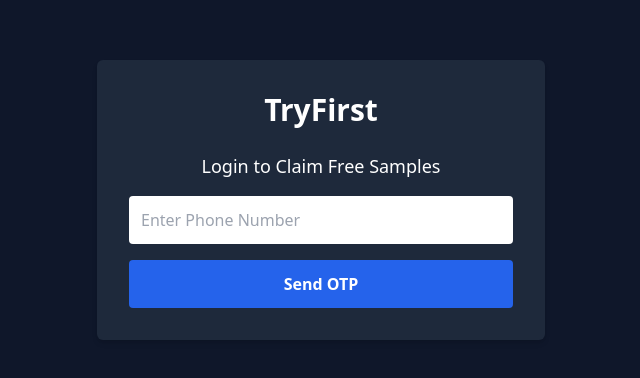
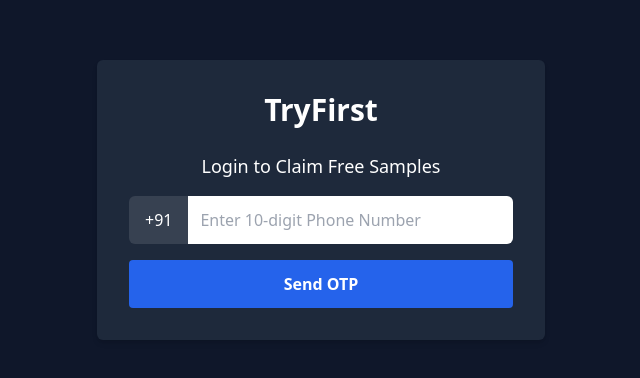
Before and after one commit to VMR21/TryFirst, a Next.js app: page /login in a window 1280 px wide. Shown: the part 200-578 px from the top of the page, without its empty margins (319-959 px from the left). Built offline with nearby package versions, Linux system fonts and the light colour scheme.

Commit message:
Update login.js

```diff
--- a/pages/login.js
+++ b/pages/login.js
@@ -9,11 +9,16 @@ export default function Login() {
   const [loading, setLoading] = useState(false);
 
   const sendOtp = async () => {
+    if (phone.length !== 10) {
+      alert("Please enter a valid 10-digit Indian number");
+      return;
+    }
+
     const auth = getAuth(app);
     setLoading(true);
     window.recaptchaVerifier = new RecaptchaVerifier('recaptcha', { size: 'invisible' }, auth);
     try {
-      const result = await signInWithPhoneNumber(auth, '+91' + phone, window.recaptchaVerifier);
+      const result = await signInWithPhoneNumber(auth, "+91" + phone, window.recaptchaVerifier);
       setConfirm(result);
     } catch (err) {
       alert(err.message);
@@ -38,14 +43,20 @@ export default function Login() {
         <h1 className="text-3xl font-bold mb-6 text-center">TryFirst</h1>
         <h2 className="text-lg mb-4 text-center">Login to Claim Free Samples</h2>
 
-        <input
-          type="text"
-          placeholder="Enter Phone Number"
-          className="text-black p-3 rounded w-full mb-4"
-          value={phone}
-          onChange={(e) => setPhone(e.target.value)}
-          maxLength={10}
-        />
+        <div className="flex mb-4">
+          <span className="bg-gray-700 text-white px-4 flex items-center rounded-l-md">+91</span>
+          <input
+            type="text"
+            placeholder="Enter 10-digit Phone Number"
+            className="text-black p-3 w-full rounded-r-md"
+            value={phone}
+            onChange={(e) => {
+              const cleaned = e.target.value.replace(/\D/g, '').slice(0, 10);
+              setPhone(cleaned);
+            }}
+            maxLength={10}
+          />
+        </div>
 
         {confirm && (
           <input
```
